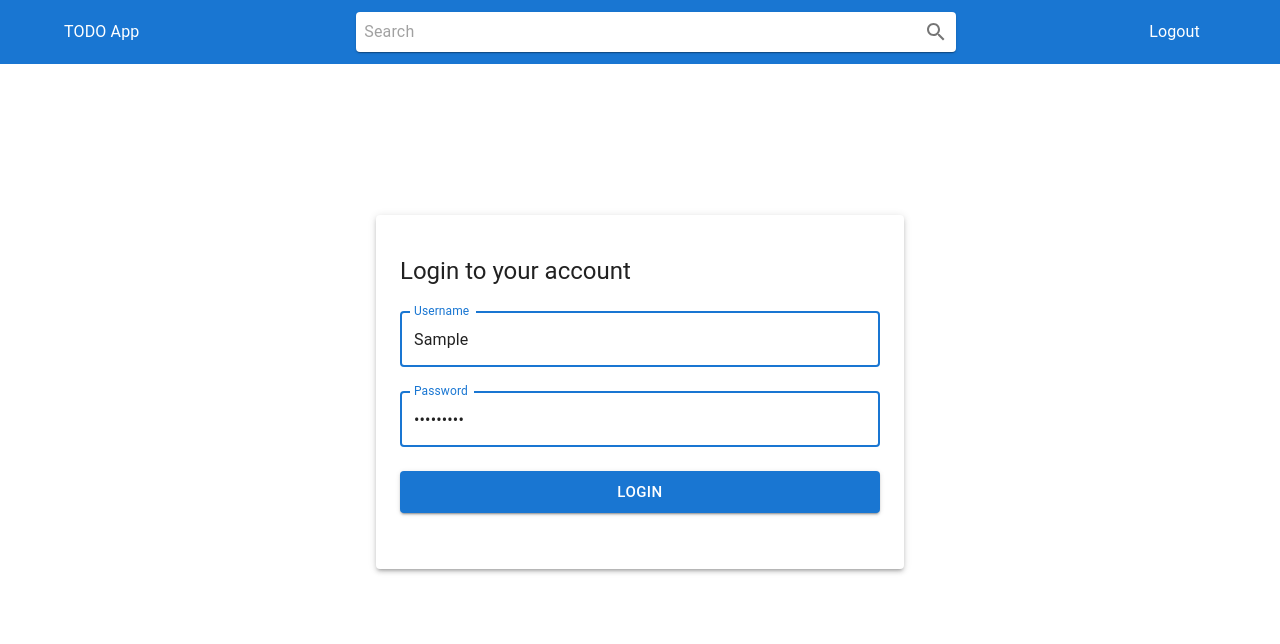
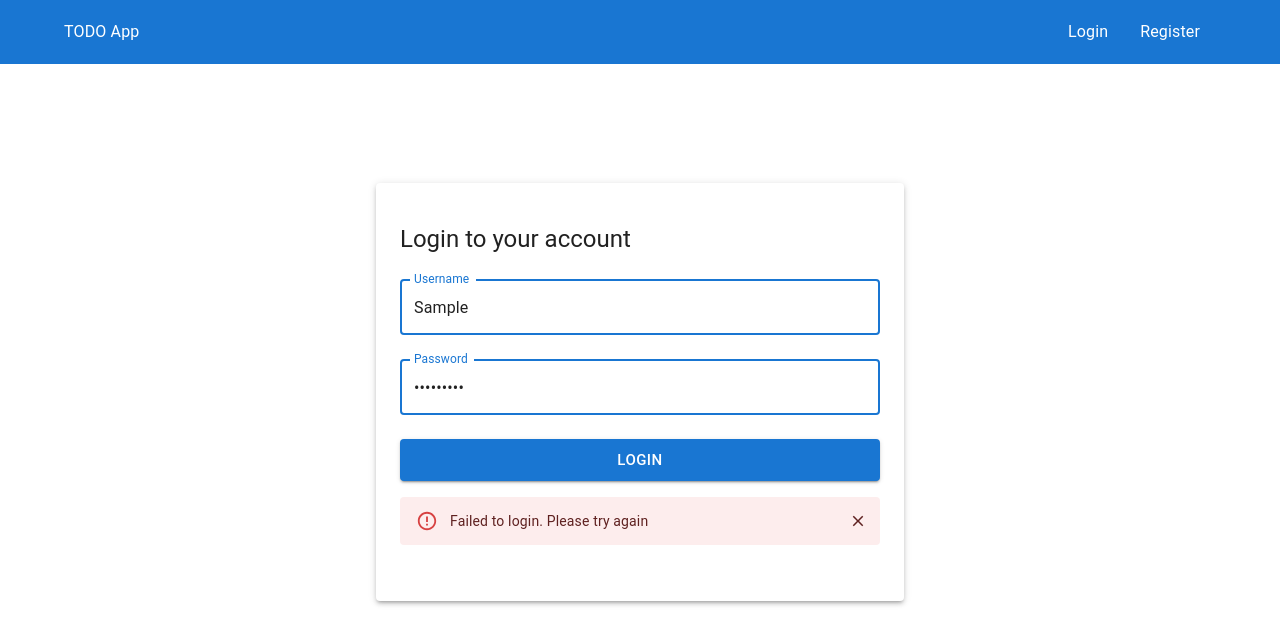
Before and after one commit to wm9610/TODO, a React (Create React App) app in the folder frontend/: page /login in a window 1280 px wide. Both pictures are taken after typing "Sample", "Sample123" into the empty fields and a click on the button "LOGIN". Shown: the top 644 px of the page. Built offline with nearby package versions, Linux system fonts and the light colour scheme; no server answers; the HTML template or start-up script is replaced by a standard one.

Commit message:
Handle user register, login and logout route

```diff
--- a/frontend/src/actions/userAction.js
+++ b/frontend/src/actions/userAction.js
@@ -8,15 +8,14 @@ import {
   REGISTER_USER_SUCCESS,
 } from '../constants/userConstant';
 
-// register new user
+const registerUserRequest = (user) => {
+  console.log('register user request');
+  return {type: REGISTER_USER_REQUEST, payload: user};
+};
 // const registerUserRequest = (user) => ({
 //   type: REGISTER_USER_REQUEST,
 //   payload: user,
 // });
-const registerUserRequest = (user) => ({
-  type: REGISTER_USER_REQUEST,
-  payload: user,
-});
 
 const registerUserSuccess = () => ({
   type: REGISTER_USER_SUCCESS,
@@ -33,8 +32,9 @@ const loginUserRequest = (user) => ({
   payload: user,
 });
 
-const loginUserSuccess = () => ({
+const loginUserSuccess = (user) => ({
   type: LOGIN_USER_SUCCESS,
+  payload: user,
 });
 
 const loginUserError = (error) => ({
--- a/frontend/src/components/Header.jsx
+++ b/frontend/src/components/Header.jsx
@@ -1,3 +1,5 @@
+import {useSelector} from 'react-redux';
+
 import Typography from '@mui/material/Typography';
 import Paper from '@mui/material/Paper';
 import AppBar from '@mui/material/AppBar';
@@ -9,9 +11,10 @@ import Container from '@mui/material/Container';
 import {Link} from 'react-router-dom';
 import {List, ListItem, ListItemButton, ListItemText} from '@mui/material';
 
-const loginState = true;
-
 function Header() {
+  const userState = useSelector((state) => state.user);
+  console.log(userState);
+  const {user} = userState;
   return (
     <>
       <AppBar elevation={0}>
@@ -26,7 +29,7 @@ function Header() {
             }}
           >
             <Typography sx={{mr: 5}}>TODO App</Typography>
-            {loginState ? (
+            {user ? (
               <>
                 <Paper
                   component="form"
--- /dev/null
+++ b/frontend/src/components/TransitionAlert.jsx
@@ -0,0 +1,38 @@
+import {useState} from 'react';
+
+import Box from '@mui/material/Box';
+import Alert from '@mui/material/Alert';
+import IconButton from '@mui/material/IconButton';
+import Collapse from '@mui/material/Collapse';
+import CloseIcon from '@mui/icons-material/Close';
+
+function TransitionAlert({error}) {
+  const [open, setOpen] = useState(true);
+
+  return (
+    <Box sx={{width: '100%'}}>
+      <Collapse in={open}>
+        <Alert
+          severity="error"
+          action={
+            <IconButton
+              aria-label="close"
+              color="inherit"
+              size="small"
+              onClick={() => {
+                setOpen(false);
+              }}
+            >
+              <CloseIcon fontSize="inherit" />
+            </IconButton>
+          }
+          sx={{mb: 2}}
+        >
+          {error}
+        </Alert>
+      </Collapse>
+    </Box>
+  );
+}
+
+export default TransitionAlert;
--- a/frontend/src/pages/Home.jsx
+++ b/frontend/src/pages/Home.jsx
@@ -1,9 +1,6 @@
-import Header from '../components/Header';
-
 function Home() {
   return (
     <>
-      {/* <Header /> */}
       <h1>Home</h1>
     </>
   );
--- a/frontend/src/pages/Login.jsx
+++ b/frontend/src/pages/Login.jsx
@@ -1,21 +1,33 @@
-import {useState} from 'react';
-import {useDispatch} from 'react-redux';
+import {useState, useEffect} from 'react';
+import {useSelector, useDispatch} from 'react-redux';
+import {useNavigate} from 'react-router-dom';
 
 import Container from '@mui/material/Container';
 import TextField from '@mui/material/TextField';
 import Typography from '@mui/material/Typography';
 import Button from '@mui/material/Button';
 import {Paper} from '@mui/material';
+import TransitionAlert from '../components/TransitionAlert';
 
 import {loginUserRequest} from '../actions/userAction';
 
 function Login() {
+  const userState = useSelector((state) => state.user);
+  const {loginSuccess, error} = userState;
+
   const dispatch = useDispatch();
+  const navigate = useNavigate();
 
   const [formData, setFormData] = useState({
     username: '',
     password: '',
   });
+
+  useEffect(() => {
+    if (loginSuccess) {
+      navigate('/');
+    }
+  }, [loginSuccess, navigate]);
 
   const handleSubmitEvent = (e) => {
     e.preventDefault();
@@ -80,6 +92,7 @@ function Login() {
             Login
           </Button>
         </form>
+        {error && <TransitionAlert error={error} />}
       </Paper>
     </Container>
   );
--- a/frontend/src/pages/Register.jsx
+++ b/frontend/src/pages/Register.jsx
@@ -1,22 +1,34 @@
-import {useState} from 'react';
-import {useDispatch} from 'react-redux';
+import {useState, useEffect} from 'react';
+import {useSelector, useDispatch} from 'react-redux';
+import {useNavigate} from 'react-router-dom';
 
 import Container from '@mui/material/Container';
 import TextField from '@mui/material/TextField';
 import Typography from '@mui/material/Typography';
 import Button from '@mui/material/Button';
 import {Paper} from '@mui/material';
+import TransitionAlert from '../components/TransitionAlert';
 
 import {registerUserRequest, registerUserError} from '../actions/userAction';
 
 function Register() {
+  const userState = useSelector((state) => state.user);
+  const {registerSuccess, error} = userState;
+
   const dispatch = useDispatch();
+  const navigate = useNavigate();
 
   const [formData, setFormData] = useState({
     username: '',
     password: '',
     repeatPassword: '',
   });
+
+  useEffect(() => {
+    if (registerSuccess) {
+      navigate('/login');
+    }
+  }, [registerSuccess, navigate]);
 
   const handleSubmitEvent = (e) => {
     e.preventDefault();
@@ -26,8 +38,7 @@ function Register() {
     if (password === repeatPassword) {
       dispatch(registerUserRequest(formData));
     } else {
-      console.log('Password do not match');
-      dispatch(registerUserError());
+      dispatch(registerUserError('Password do not match'));
     }
   };
 
@@ -98,6 +109,7 @@ function Register() {
             Register
           </Button>
         </form>
+        {error && <TransitionAlert error={error} />}
       </Paper>
     </Container>
   );
--- a/frontend/src/reducers/userReducer.js
+++ b/frontend/src/reducers/userReducer.js
@@ -8,11 +8,14 @@ import {
   REGISTER_USER_SUCCESS,
 } from '../constants/userConstant';
 
+const user = localStorage.getItem('user');
+
 const initialState = {
   loading: false,
-  success: false,
+  registerSuccess: false,
+  loginSuccess: false,
   error: '',
-  user: null,
+  user: user ? user : null,
 };
 
 const userReducer = (state = initialState, action) => {
@@ -21,45 +24,51 @@ const userReducer = (state = initialState, action) => {
       return {
         ...state,
         loading: true,
-        success: false,
+        LoginSuccess: false,
+        error: '',
       };
     case LOGIN_USER_SUCCESS:
       return {
         ...state,
         loading: false,
-        success: true,
+        loginSuccess: true,
         user: action.payload,
+        error: '',
       };
     case LOGIN_USER_ERROR:
       return {
         ...state,
         loading: false,
-        success: false,
+        loginSuccess: false,
         error: action.payload,
+        user: null,
       };
     case LOGOUT_USER_SUCCESS:
       return {
         ...state,
-        success: true,
+        registerSuccess: false,
+        loginSuccess: false,
         user: null,
       };
     case REGISTER_USER_REQUEST:
       return {
         ...state,
         loading: true,
-        success: false,
+        registerSuccess: false,
+        error: '',
       };
     case REGISTER_USER_SUCCESS:
       return {
         ...state,
         loading: false,
-        success: true,
+        registerSuccess: true,
+        error: '',
       };
     case REGISTER_USER_ERROR:
       return {
         ...state,
         loading: false,
-        success: false,
+        registerSuccess: false,
         error: action.payload,
       };
     default:
--- a/frontend/src/sagas/userSaga.js
+++ b/frontend/src/sagas/userSaga.js
@@ -39,7 +39,7 @@ function* handleLoginUser({payload}) {
   try {
     yield loginUserRequest();
     const response = yield call(loginUser, payload);
-    yield localStorage.setItem('userId', JSON.stringify(response.data._id));
+    yield localStorage.setItem('user', response.data._id);
     yield put(loginUserSuccess(response.data));
   } catch (error) {
     yield put(loginUserError('Failed to login. Please try again'));
```
Also changed, not shown: 1 other file (tests, documents, lock files or other folders).
